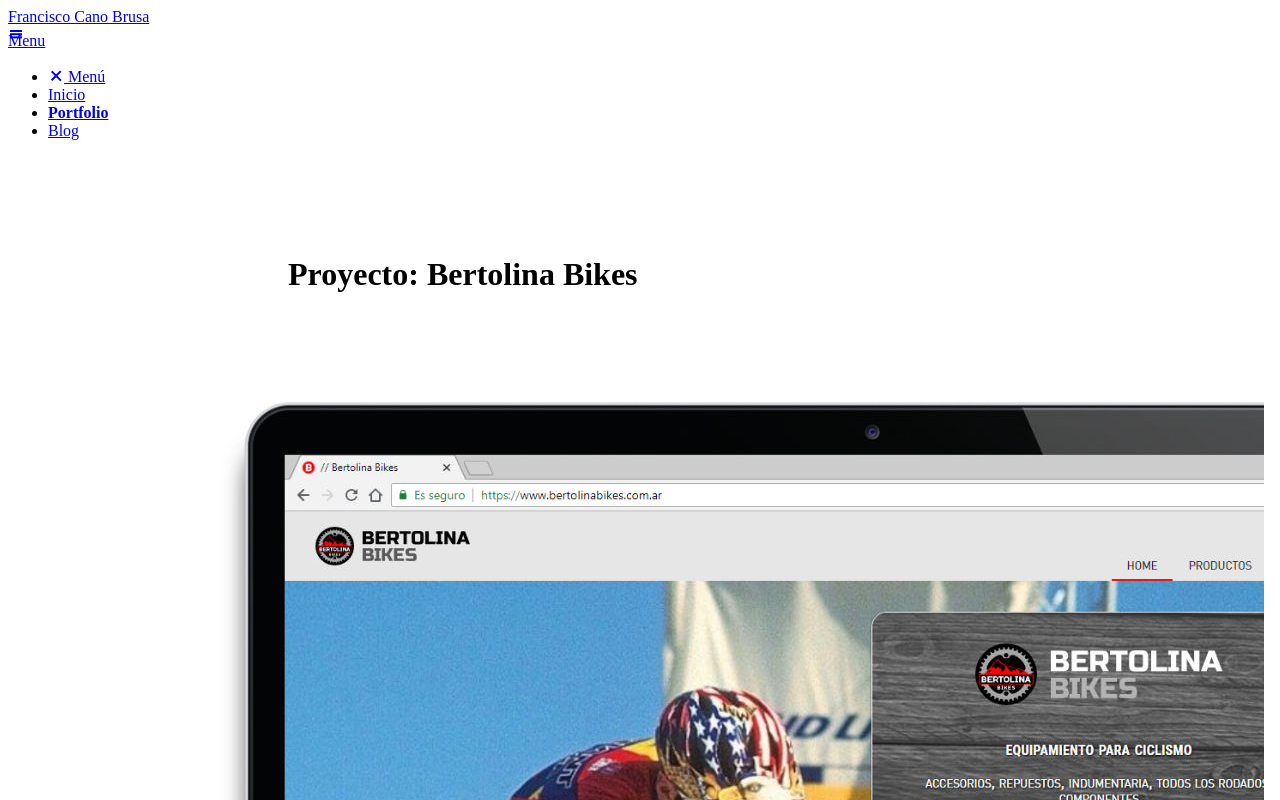
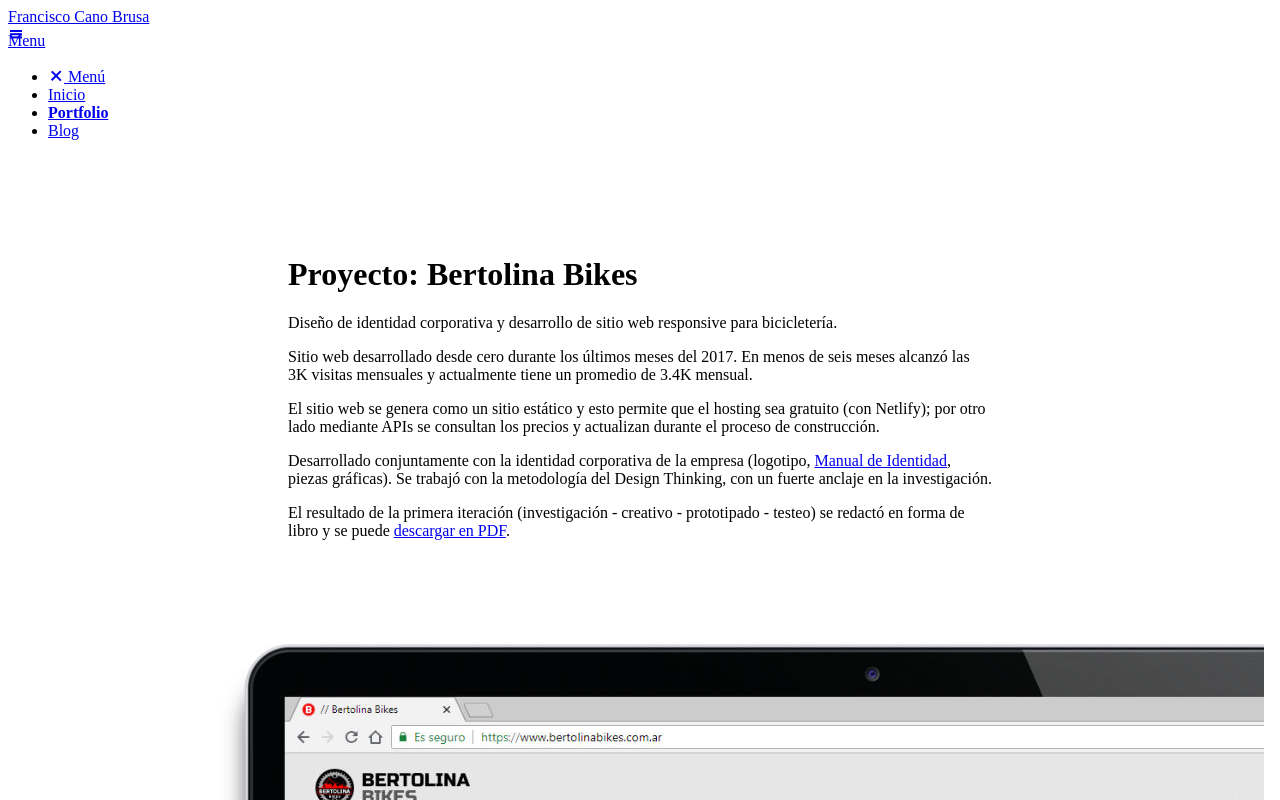
Before and after one commit to AeonFr/portfolio.franciscobrusa.dev, a Nuxt app: page /portfolio/bertolinabikes in a window 1280 px wide. Shown: the top 800 px of the page. Built offline with nearby package versions, Linux system fonts and the light colour scheme.

Commit message:
last changes, merely aesthetical & to show boldly that a new design has been commited

```diff
--- a/layouts/default.vue
+++ b/layouts/default.vue
@@ -1,6 +1,7 @@
 <template>
   <div>
-    <header class="serif bg-light-gray pa3 flex items-center fixed w-100 top-0 shadow-2 z-999 sans-serif">
+    <header class="serif pa3 flex items-center fixed w-100 top-0 z-999 sans-serif"
+            style="background-color: rgba(255,255,255,.8)">
 
       <section class="mr3-ns mr4-l">
         <nuxt-link to="/" class="f4 f3-ns b lh-copy link black-80">
--- a/pages/portfolio/bertolinabikes.vue
+++ b/pages/portfolio/bertolinabikes.vue
@@ -1,11 +1,8 @@
 <template>
-  <main class="container">
+  <main class="container" v-once>
 
     <h1>Proyecto: Bertolina Bikes</h1>
 
-    <negate-container>
-      <img src="~/assets/portfolio/bertolina-mockup-2.jpg">
-    </negate-container>
 
     <p class="f4">Diseño de identidad corporativa y desarrollo de sitio web responsive para bicicletería.</p>
 
@@ -19,6 +16,7 @@
     <p>El resultado de la primera iteración (investigación - creativo - prototipado - testeo) se redactó en forma de libro y se puede <a href="/download/2017-12-09-bertolinabikes-A4-2-bklt.pdf" target="_blank" rel="nofollow">descargar en PDF</a>.</p>
 
     <negate-container>
+      <img src="~/assets/portfolio/bertolina-mockup-2.jpg">
       <div class="flex-ns tc items-start flex-wrap justify-center">
         <img class="w-25-l" src="~/assets/portfolio/logo-animado.gif">
         <img class="w-75-l" src="~/assets/portfolio/bertolina-mockup.png">
```
